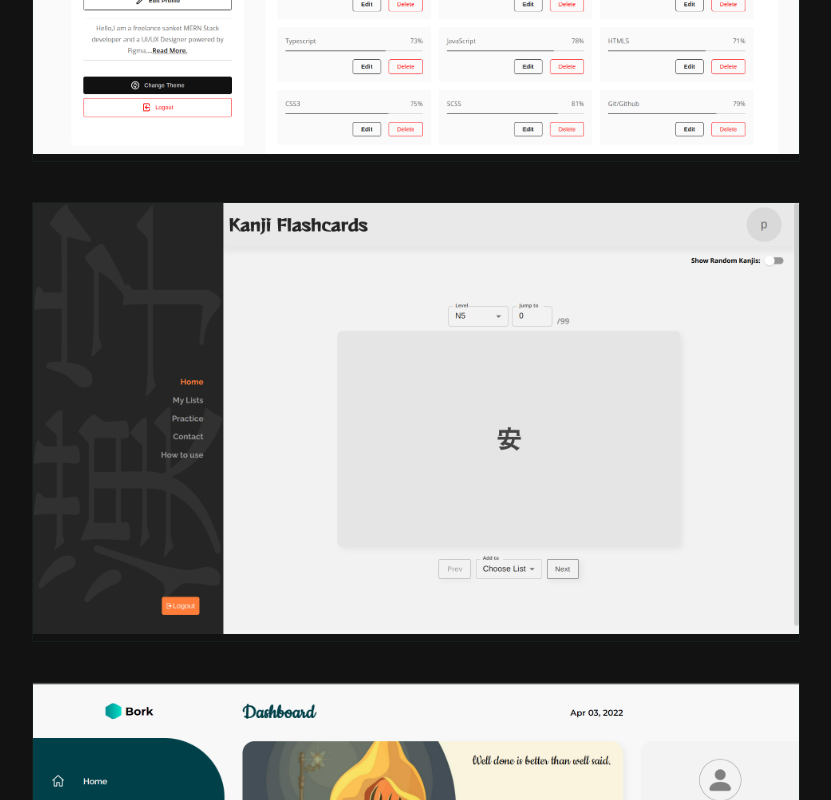
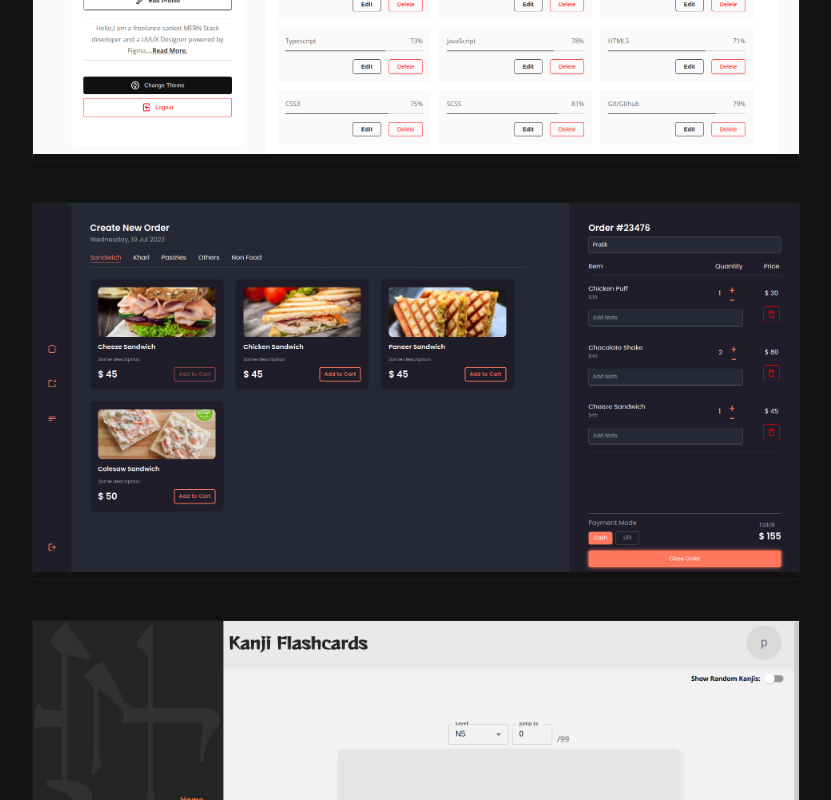
Before and after one commit to Smartdevil21/prv, a React (Create React App) app: page /portfolio in a window 1280 px wide. Shown: the part 1206-2006 px from the top of the page, without its empty margins (224-1055 px from the left). Built offline with nearby package versions, Linux system fonts and the light colour scheme.

Commit message:
CHORE: Add cnc to project list

```diff
--- a/src/Components/Portfolio/Portfolio.jsx
+++ b/src/Components/Portfolio/Portfolio.jsx
@@ -18,6 +18,7 @@ import fun2 from "../../Images/fun2.png";
 import fun3 from "../../Images/fun3.png";
 import gsap1 from "../../Images/gsap1.png";
 import gsap2 from "../../Images/gsap2.png";
+import cnc from "../../Images/cnc.png";
 import { Icon } from "@iconify/react";
 // import weddingPhotographer from "../../Images/weddingPhotographer.png";
 
@@ -55,6 +56,20 @@ function Portfolio() {
                 <img src={cvzard} alt="" />
                 <div className={Styles.bork_title}>
                   <p>CVZard</p>
+                </div>
+              </div>
+            </a>
+            <a
+              href="https://project-one-fe.vercel.app/"
+              rel="noreferrer"
+              target={"_blank"}
+            >
+              <div className={Styles.bork_img}>
+                <img src={cnc} alt="" />
+                <div className={Styles.bork_title}>
+                  <p>
+                    CNC: Real-time Orders Management for Restaurants and Cafes
+                  </p>
                 </div>
               </div>
             </a>
```
Also changed, not shown: src/Images/cnc.png (added).
